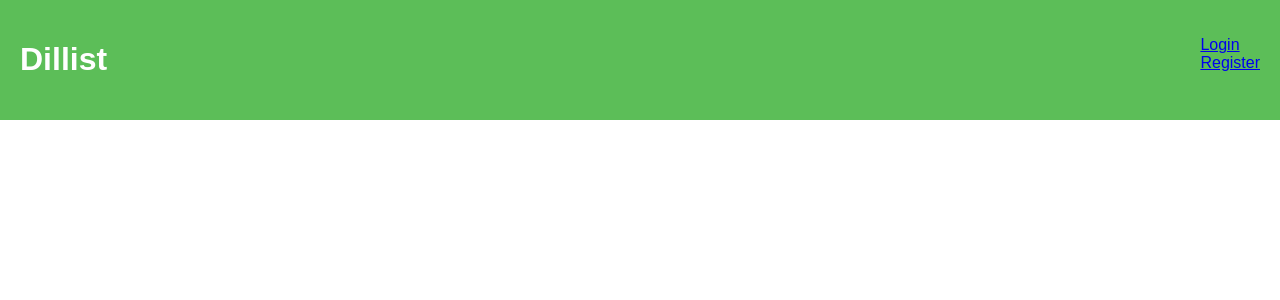
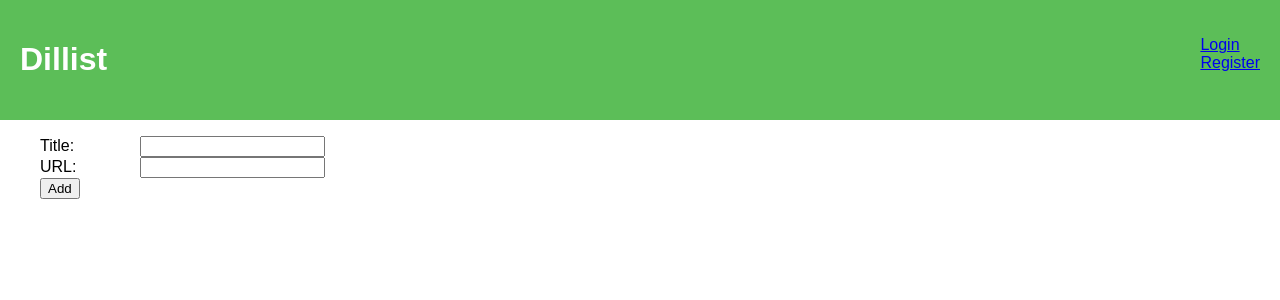
Before and after one commit to HyperElephant/dillistweb, a React (Create React App) app: page /addwish in a window 1280 px wide. Shown: the top 300 px of the page. Built offline with nearby package versions, Linux system fonts and the light colour scheme.

Commit message:
started adding the ability to add wishes

```diff
--- a/src/App.css
+++ b/src/App.css
@@ -51,3 +51,21 @@
   list-style: none;
   float: right;
 }
+
+.wishList {
+  float: left;
+}
+
+.addWish {
+  float: right;
+}
+
+.add-wish-form-list {
+  list-style: none;
+}
+
+.add-wish-form-list Label {
+  display: inline-block;
+  width: 100px;
+  text-align: left;
+}
--- a/src/Components/AddWish.js
+++ b/src/Components/AddWish.js
@@ -0,0 +1,79 @@
+import React, { Component } from 'react';
+import '../App.css';
+import { connect } from 'react-redux';
+
+import { addWish } from '../actions'
+
+const mapStateToProps = state => ({
+  currentUser: state.common.currentUser,
+});
+
+const mapDispatchToProps = dispatch => ({
+  onSubmit: (title, url) =>
+    dispatch(addWish(title, title))
+});
+
+
+class AddWish extends Component {
+
+  constructor(props) {
+    super(props);
+
+    this.state = {
+        title: "",
+        url: "",
+    }
+
+    this.handleChange = this.handleChange.bind(this);
+    this.handleSubmit = this.handleSubmit.bind(this);
+  }
+
+  handleChange(event) {
+    this.setState({
+      [event.target.name]: event.target.value
+    });
+  }
+
+  handleSubmit(event) {
+    event.preventDefault();
+    this.props.onSubmit(this.state.title, this.state.url);
+  }
+
+  render() {
+    return (
+      <div className="Add Wish">
+        <form onSubmit={this.handleSubmit}>
+            <ul className="add-wish-form-list">
+                <li className="add-wish-list-item">
+                    <label>
+                        Title:
+                    </label>
+                    <input
+                        name="title"
+                        type="text"
+                        value={this.state.title}
+                        onChange={this.handleChange}/>
+                </li>
+                <li className="add-wish-list-item">
+                    <label>
+                        URL:
+                    </label>
+                    <input
+                        name="url"
+                        type="text"
+                        value={this.state.url}
+                        onChange={this.handleChange}/>
+                </li>
+                <li className="add-wish-register-list-item">
+                    <input className="add-wish-button"
+                        type="submit"
+                        value="Add" />
+                </li>
+                </ul>
+        </form>
+      </div>
+    );
+  }
+}
+
+export default connect(mapStateToProps, mapDispatchToProps)(AddWish);
--- a/src/Components/Home.js
+++ b/src/Components/Home.js
@@ -1,5 +1,6 @@
 import React, { Component } from 'react';
 import '../App.css';
+import { Link } from 'react-router-dom';
 
 import { getCurrentUserWishes } from '../actions'
 
@@ -45,10 +46,16 @@ class Home extends Component {
 
     return (
         <div className="home">
-            <h2>Wishes for {user(this.props)}</h2>
-            <ul>
-                {wishes(this.props)}
-            </ul>
+            <div className="wishList">
+                <h2>Wishes for {user(this.props)}</h2>
+                <ul>
+                    {wishes(this.props)}
+                </ul>
+            </div>
+            <div className="addWish">
+                <Link to='/addwish'>Add Wish</Link>
+            </div>
+
         </div>
     );
     }
--- a/src/Components/Login.js
+++ b/src/Components/Login.js
@@ -42,7 +42,7 @@ class Login extends Component {
 
   render() {
     return (
-      <div className="Register">
+      <div className="Login">
         <form onSubmit={this.handleSubmit}>
             <ul className="login-register-form-list">
                 <li className="login-register-list-item">
--- a/src/Components/Main.js
+++ b/src/Components/Main.js
@@ -5,6 +5,7 @@ import { connect } from 'react-redux';
 import Home from './Home';
 import Login from './Login';
 import Register from './Register';
+import AddWish from './AddWish';
 
 const mapStateToProps = state => ({
     redirectTo: state.common.redirectTo,
@@ -29,6 +30,7 @@ class Main extends Component {
             <div>
                 <Switch>
                     <Route path='/home' component={Home}/>
+                    <Route path='/addwish' component={AddWish}/>
                     <Route path='/login' component={Login}/>
                     <Route path='/register' component={Register}/>
                 </Switch>
--- a/src/actions.js
+++ b/src/actions.js
@@ -3,6 +3,7 @@ import fetcher from './fetcher';
 const LOGIN = 'LOGIN';
 const REGISTER = 'REGISTER';
 const CURRENT_USER_WISHES = 'CURRENT_USER_WISHES';
+const ADD_WISH = "ADD_WISH";
 
 export function login(email, password){
     return(
@@ -26,3 +27,11 @@ export function getCurrentUserWishes() {
         payload: fetcher.Wishes.current()
     })
 }
+
+export function addWish(title, url){
+    return(
+    {
+        type: ADD_WISH,
+        payload: fetcher.Wishes.addWish(title, url)
+    });
+}
--- a/src/fetcher.js
+++ b/src/fetcher.js
@@ -8,7 +8,8 @@ const requests = {
         method: 'POST',
         headers: {
             'Content-Type' : 'application/json',
-            'XMLHttpRequest': 'XMLHttpRequest'
+            'XMLHttpRequest': 'XMLHttpRequest',
+            'authorization': `Token ${token}`
         },
         body: JSON.stringify(body)
     }).then(function(response){
@@ -41,7 +42,9 @@ const Auth = {
 
 const Wishes = {
     current: () =>
-        requests.get('/wishes')
+        requests.get('/wishes'),
+    addWish: (title, url) =>
+        requests.post('/wishes', {wish: {title: title, url: url}})
 }
 
 export default {
```
